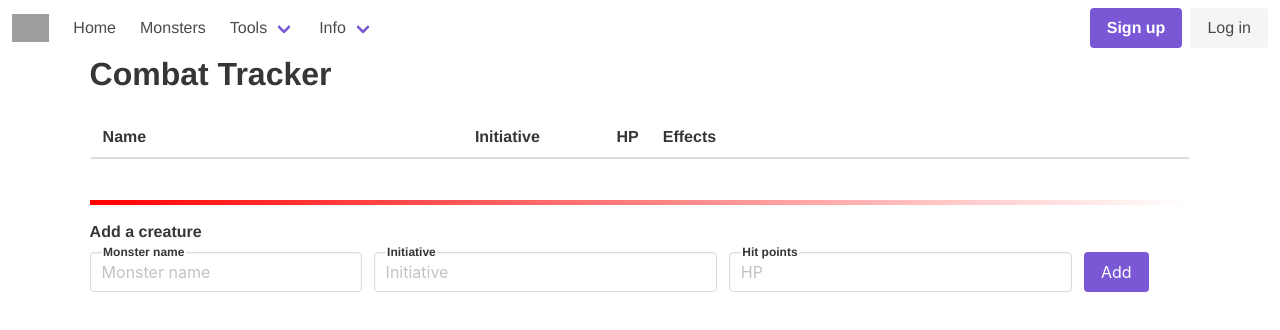
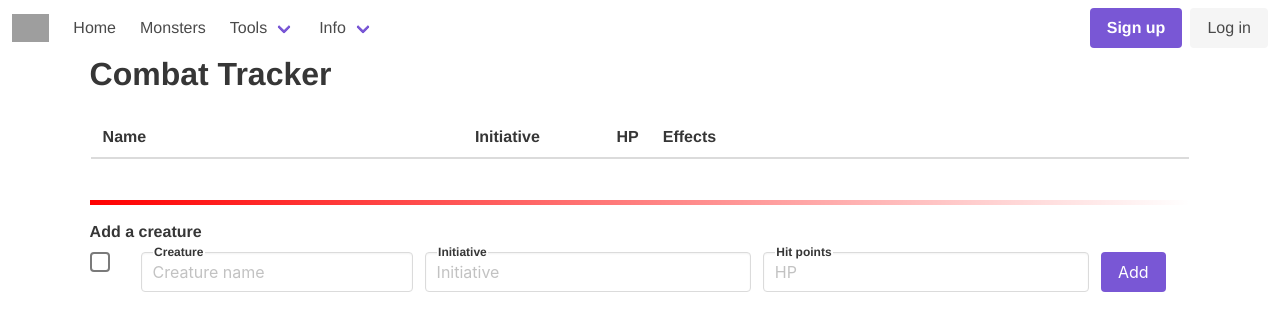
Before and after one commit to tonesija/dnd-dm-hub, a Vue app in the folder client/: page /combat-tracker in a window 1280 px wide. Shown: the top 330 px of the page. Built offline with nearby package versions, Linux system fonts and the light colour scheme; grey boxes are pictures that could not be loaded.

Commit message:
added monster tabs in combat tracker

```diff
--- a/client/src/views/Monster.vue
+++ b/client/src/components/Monster.vue
@@ -1,5 +1,5 @@
 <template>
-  <div class="view" v-if="monster">
+  <div class="" v-if="monster">
     <p class="title">{{monster.name}}</p>
     <p>{{monster.size}}, {{monster.type}}</p>
 
@@ -55,17 +55,18 @@
 </template>
 
 <script>
-import MonstersService from '../services/monstersService'
-
 import Utility from '../utility'
 export default {
   name: 'Monster',
 
   data() {
     return {
-      monster: null,
       abilityData: []
     }
+  },
+
+  props: {
+    monster: Object
   },
 
   methods: {
@@ -118,8 +119,7 @@ export default {
     }
   },
 
-  created: async function() {
-    this.monster = (await MonstersService.getMonster(this.$route.params.slug)).data
+  created: function() {
     this.getAbilityData(this.monster)
   },
 
--- a/client/src/router/index.js
+++ b/client/src/router/index.js
@@ -28,7 +28,7 @@ const routes = [
   {
     path: '/monsters/:slug',
     name: 'Monster',
-    component: () => import(/* webpackChunkName: "about" */ '../views/Monster.vue')
+    component: () => import(/* webpackChunkName: "about" */ '../views/MonsterView.vue')
   },
   {
     path: '/combat-tracker',
--- a/client/src/services/monstersService.js
+++ b/client/src/services/monstersService.js
@@ -20,6 +20,10 @@ export default {
         return api().get('monsters/', {params: params})
     },
 
+    getMonstersSearch(searchText){
+        return this.getMonsters(1, 10, null, null, searchText, null)
+    },
+
     getMonster(slug) {
         return api().get('monsters/' + slug)
     }
--- a/client/src/views/CombatTracker.vue
+++ b/client/src/views/CombatTracker.vue
@@ -29,8 +29,18 @@
     <div class="separator"></div>
 
     <b-field grouped label="Add a creature">
-        <b-field label="Monster name" label-position="on-border">
-            <b-input placeholder="Monster name" v-model="newName"></b-input>
+        <b-field>
+            <b-checkbox v-model="isPlayer"></b-checkbox>
+        </b-field>
+        <b-field label="Creature" label-position="on-border">
+            <b-autocomplete
+            placeholder="Creature name"
+            v-model="newName"
+            :loading="isFetching"
+            @typing="getAsyncData"
+            @select="onAutocompleteSelect"
+            :data="autocompleteNames">
+          </b-autocomplete>
         </b-field>
         <b-field label="Initiative" label-position="on-border" expanded>
             <b-input maxlength="2" placeholder="Initiative" v-model="newInitiative"></b-input>
@@ -43,19 +53,35 @@
         </b-field>
     </b-field>
 
+    <b-tabs v-if="monsters.length != 0" v-model="activeTab">
+        <b-tab-item v-for="mon in monsters" :key="mon.slug" :label="mon.name">
+            <Monster :monster="mon"></Monster>
+        </b-tab-item>
+    </b-tabs>
   </div>
 </template>
 
 <script>
+import MonstersService from '../services/monstersService'
+
+import Monster from '../components/Monster'
+
 export default {
   name: 'Monsters',
 
   data() {
     return {
       data: [],
+      autocompleteData: [],
+      autocompleteNames: [],
       newName: null,
       newInitiative: null,
-      newHP: null
+      newHP: null,
+      newSlug: null,
+      isPlayer: false,
+      isFetching: false,
+      monsters: [],
+      activeTab: 0
     }
   },
 
@@ -78,6 +104,14 @@ export default {
       }
       this.data.push(newCreature)
 
+      if(!this.isPlayer)
+      MonstersService.getMonster(this.newSlug).then((res => {
+        this.monsters.push(res.data)
+      })).catch(() => {
+        //ignore
+        console.log("dobroee")
+      })
+
       this.newName = null
       this.newInitiative = null
       this.newHP = null
@@ -87,6 +121,31 @@ export default {
       if(e.key == 'Enter'){
         this.addCreature()
       }
+    },
+    async getAsyncData(name){
+      if(this.isPlayer) return
+      if (!name.length) {
+        this.autocompleteNames = []
+        this.autocompleteData = []
+        return
+      }
+      this.isFetching = true
+      this.autocompleteData = (await MonstersService.getMonstersSearch(name)).data.results
+      this.autocompleteNames = this.autocompleteData.map((item) => {
+        return item.name
+      })
+      this.isFetching = false
+    },
+    async onAutocompleteSelect(name){
+      if(this.isPlayer) return
+      for(let mon of this.autocompleteData){
+        if(mon.name == name){
+          this.newSlug = mon.slug
+          break
+        }
+      }
+      let mon = (await MonstersService.getMonster(this.newSlug)).data
+      this.newHP = mon.hit_points
     },
 
     remove(row){
@@ -121,6 +180,10 @@ export default {
 
   destroyed() {
     window.removeEventListener("keydown", this.handleKeyPress)
+  },
+
+  components: {
+    Monster
   }
 }
 </script>
--- /dev/null
+++ b/client/src/views/MonsterView.vue
@@ -0,0 +1,37 @@
+<template>
+  <div class="view">
+    <MonsterInfo v-if="mon" :monster="mon"></MonsterInfo>
+  </div>
+</template>
+
+<script>
+import MonsterInfo from '../components/Monster'
+
+import MonstersService from '../services/monstersService'
+export default {
+  name: 'Monster',
+
+  data() {
+    return {
+      mon: {}
+    }
+  },
+
+  methods: {
+  },
+
+  created: async function() {
+    this.mon = (await MonstersService.getMonster(this.$route.params.slug)).data
+  },
+
+  components: {
+    MonsterInfo
+  }
+}
+</script>
+
+<style scoped>
+  .action-text {
+    margin-top: 4px;
+  }
+</style>
```
